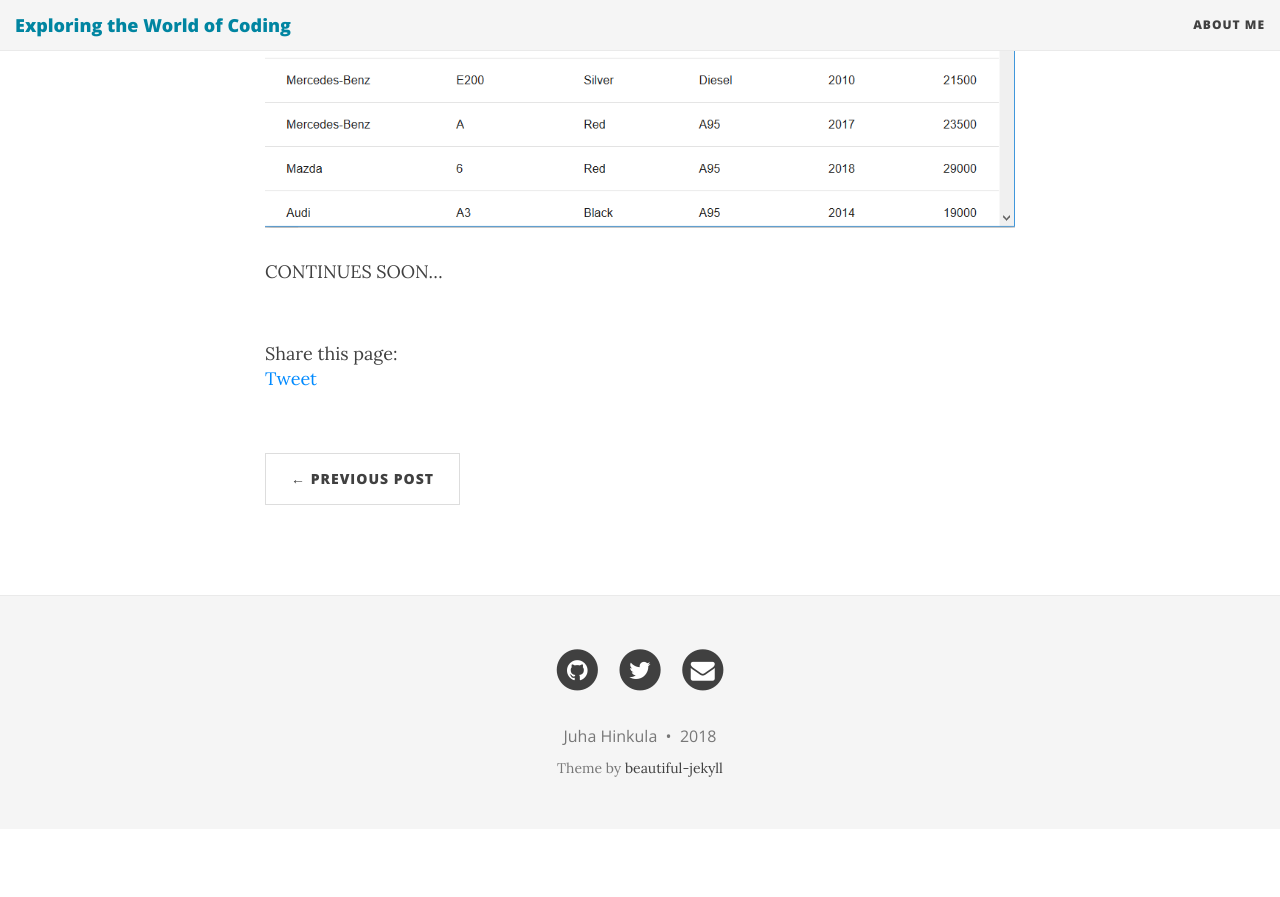
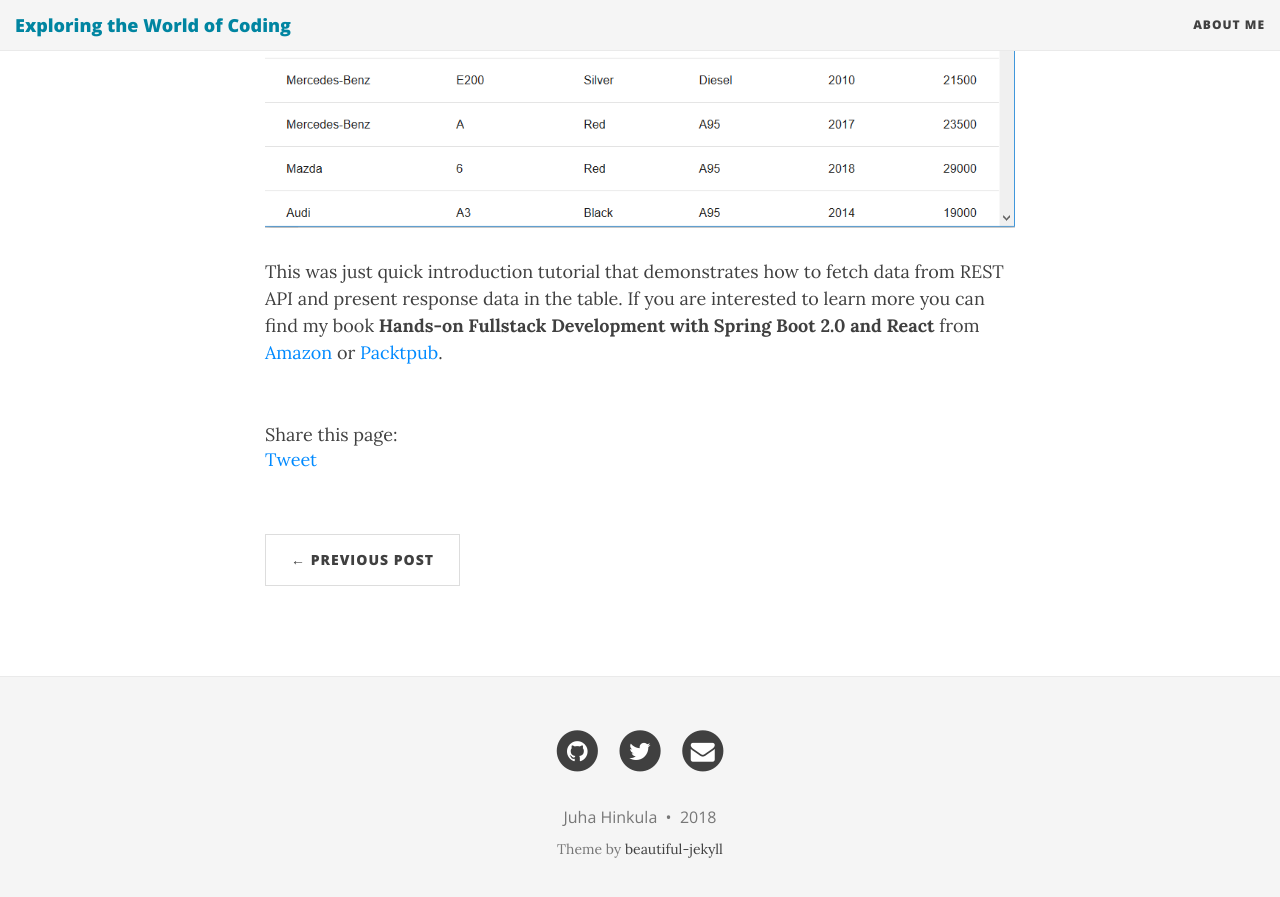
Before and after one commit to juhahinkula/juhahinkula.github.io, a Jekyll site: the page built from _posts/2018-09-21-react-tutorial.markdown, in a window 1280 px wide and 900 px high, scrolled down 5441 px. Shown: the top 897 px of the window. Built offline with Jekyll 4.4.1, drawn with Linux system fonts in a browser that asks for light colours; nearby versions of some CDN libraries; comment, search, counter and statistics services are not loaded; before the commit the page ends 6270 px from its top, so only the background shows below that.

Commit message:
modified post

```diff
--- a/_posts/2018-09-21-react-tutorial.markdown
+++ b/_posts/2018-09-21-react-tutorial.markdown
@@ -144,5 +144,4 @@
 
 ![screenshot]({{ site.baseurl }}/img/cartable.PNG)
 
-
-CONTINUES SOON...
+This was just quick introduction tutorial that demonstrates how to fetch data from REST API and present response data in the table. If you are interested to learn more you can find my book **Hands-on Fullstack Development with Spring Boot 2.0 and React** from [Amazon](https://www.amazon.com/Hands-Full-Stack-Development-Spring-React-ebook/dp/B07DT9DTS1) or [Packtpub](https://www.packtpub.com/application-development/hands-full-stack-development-spring-boot-20-and-react).
```
